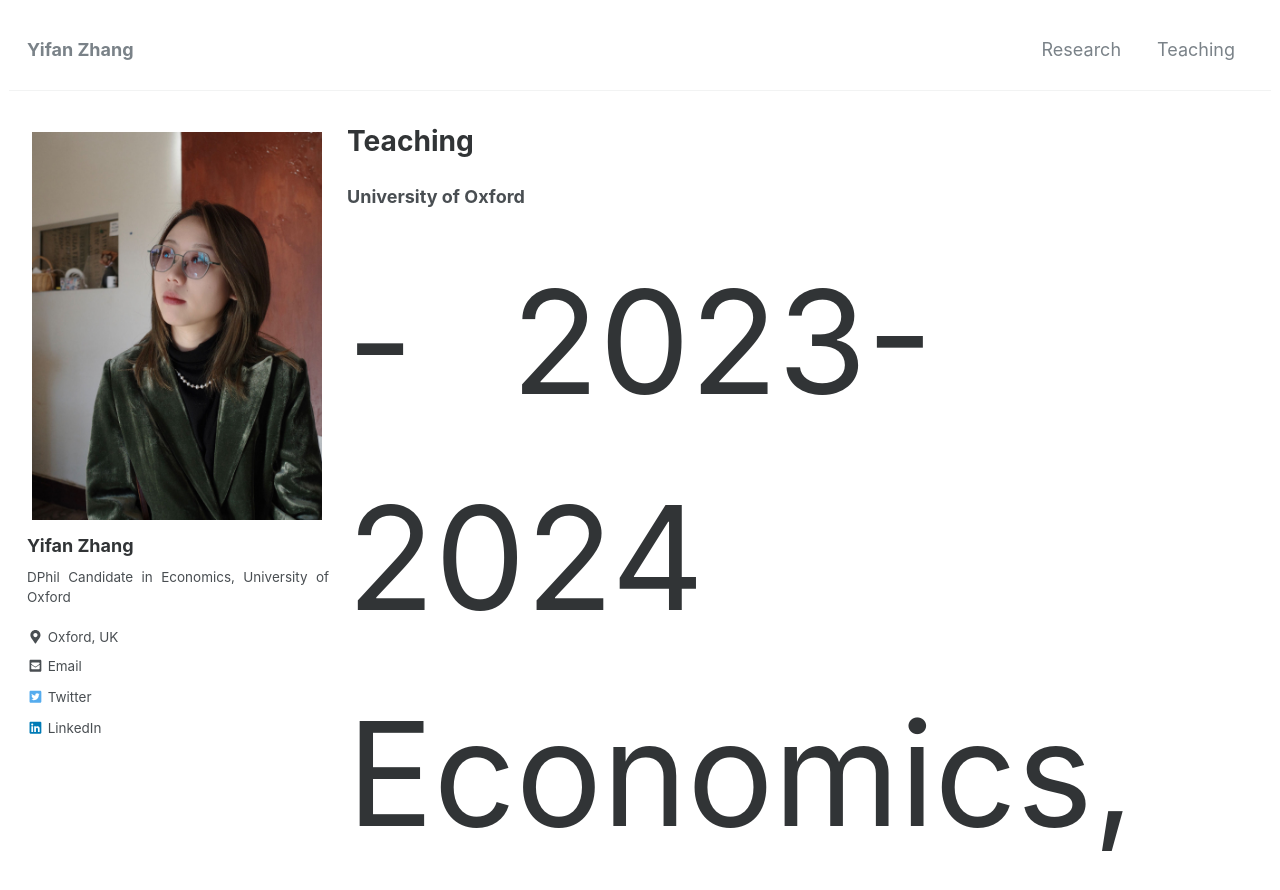
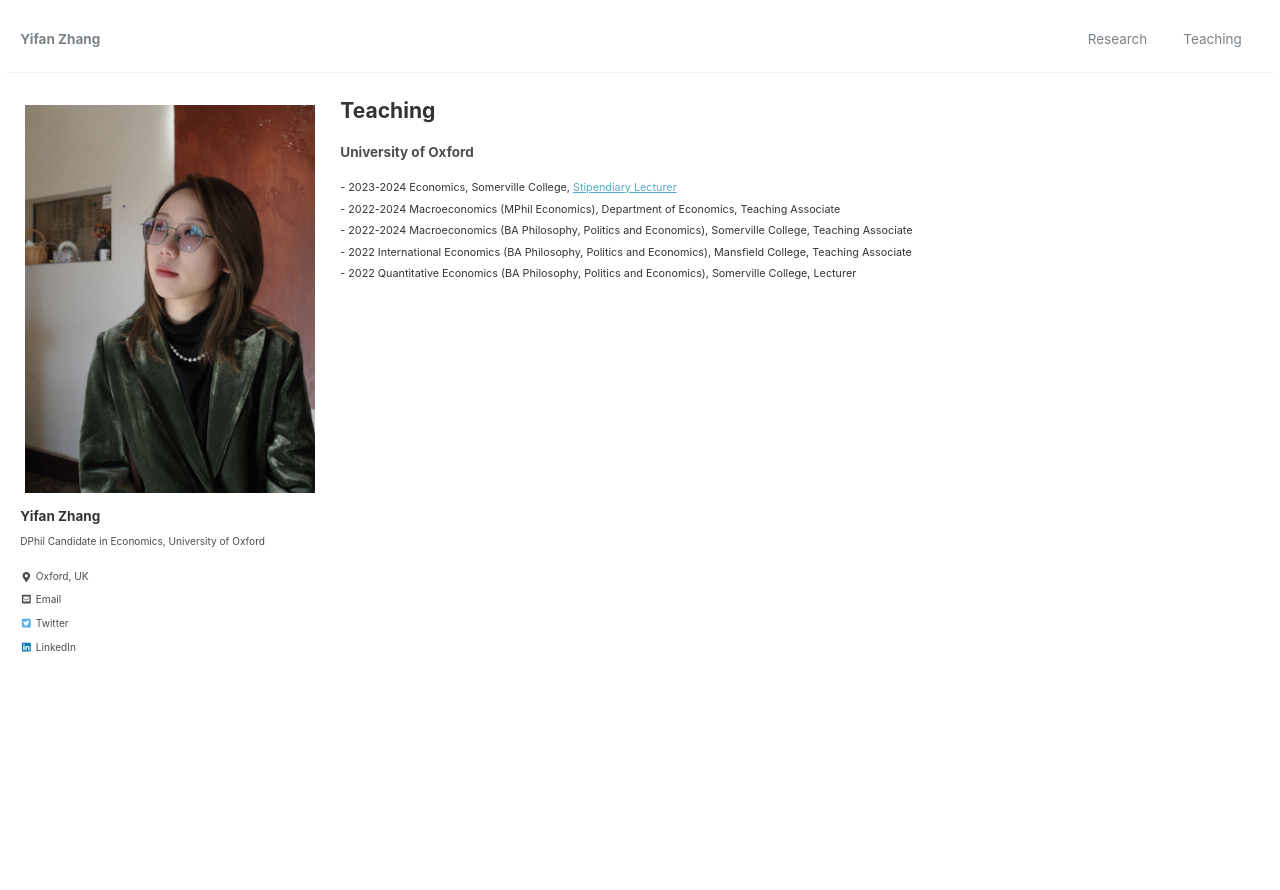
Before and after one commit to yifan-zhang-in/yifan-zhang-in.github.io, a Jekyll site: the page built from _pages/3_teaching.md, in a window 1280 px wide and 900 px high. Shown: the top 890 px of the window. Built offline with Jekyll 4.4.1, drawn with Linux system fonts in a browser that asks for light colours; nearby versions of some CDN libraries.

Commit message:
Update _base.scss

```diff
--- a/_sass/minimal-mistakes/_base.scss
+++ b/_sass/minimal-mistakes/_base.scss
@@ -13,7 +13,7 @@ body {
   padding: 0;
   color: $text-color;
   font-family: $global-font-family;
-  font-size: type-size-6;
+  font-size: $type-size-6;
   line-height: 1.5;
 
   &.overflow--hidden {
@@ -49,13 +49,13 @@ h2 {
 
 h3 {
   margin-top: 2em;
-  font-size: 8em;
+  font-size: 0.8em;
   margin-bottom: 1em;
   color: $darker-gray;
 }
 
 h4 {
-  font-size: 8em;
+  font-size: 0.8em;
   margin-bottom: 0.5em;
   margin-top: 0;
   line-height: 1.5;
```
